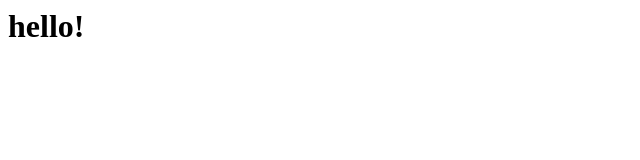
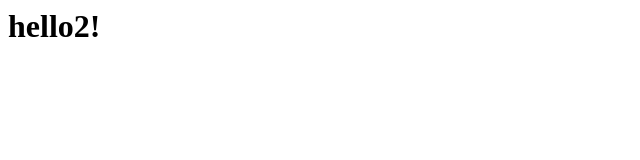
Before and after one commit to nathangw/deviceaway, a plain HTML site: page index.html in a window 1280 px wide. Shown: the full height of the page, 0-640 px from the left. Drawn offline with Linux system fonts and the light colour scheme.

Commit message:
Update index.html

```diff
--- a/index.html
+++ b/index.html
@@ -1 +1 @@
-<h1>hello!</h1>
+<h1>hello2!</h1>
```
